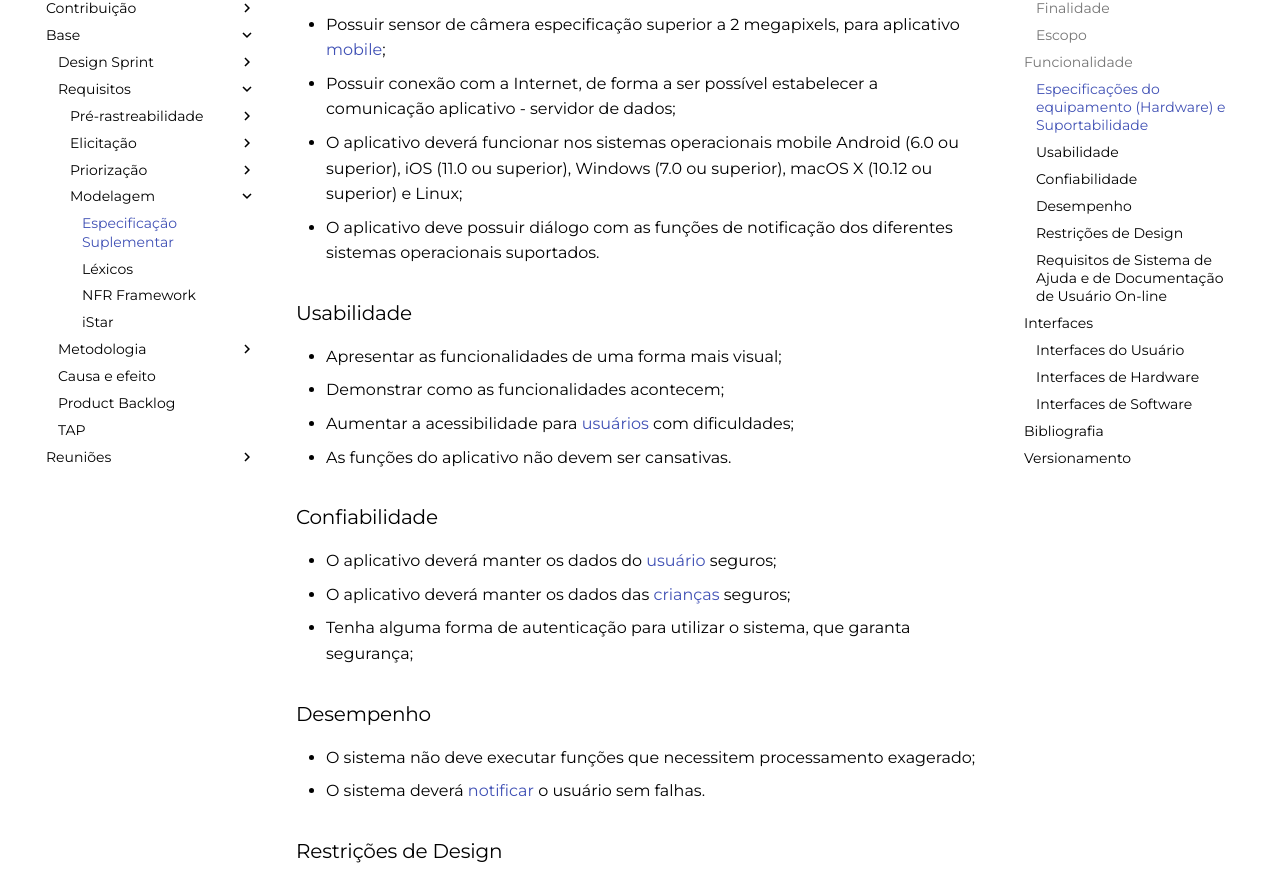
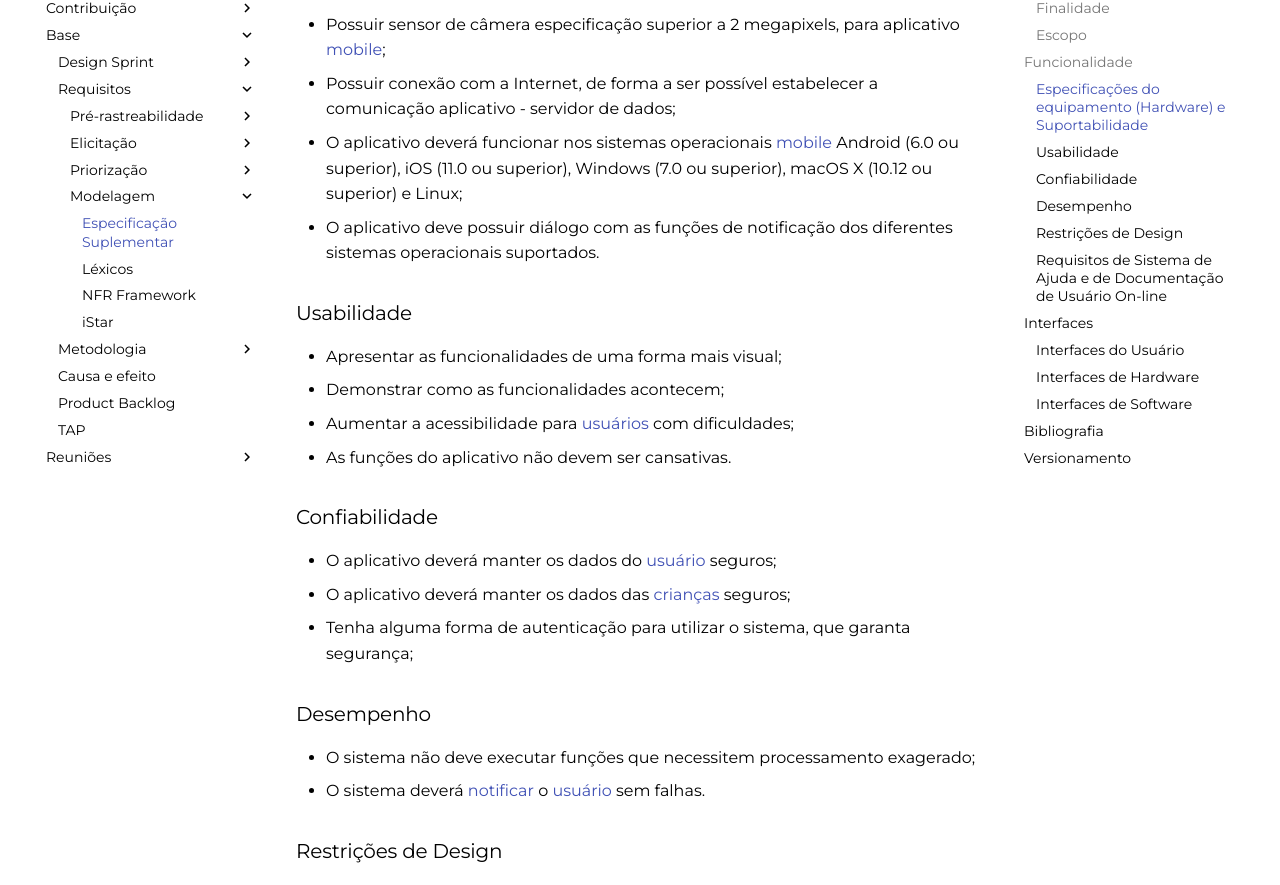
Before and after one commit to UnBArqDsw2021-1/2021.1_G6_Curumim, an MkDocs documentation site: the page built from docs/base/requisitos/modelagem/especificacao-suplementar.md, in a window 1280 px wide and 1400 px high, scrolled down 673 px. Shown: the part 127-1012 px from the top of the window. Built offline with MkDocs 1.6.1 and Material for MkDocs 9.7.7, drawn with Linux system fonts in a browser that asks for light colours; comment, search, counter and statistics services are not loaded; some of the changed lines change nothing that is shown.

Commit message:
doc(#53) Correções finais e adição de hiperlinks

```diff
--- a/docs/base/requisitos/modelagem/especificacao-suplementar.md
+++ b/docs/base/requisitos/modelagem/especificacao-suplementar.md
@@ -25,7 +25,7 @@ O hardware que suporte este aplicativo deve ser: </p>
 
 - Possuir sensor de câmera especificação superior a 2 megapixels, para aplicativo [mobile](../lexicos/#lexico-mobile);
 - Possuir conexão com a Internet, de forma a ser possível estabelecer a comunicação aplicativo - servidor de dados;
-- O aplicativo deverá funcionar nos sistemas operacionais mobile Android (6.0 ou superior), iOS (11.0 ou superior), Windows (7.0 ou superior), macOS X (10.12 ou superior) e Linux;
+- O aplicativo deverá funcionar nos sistemas operacionais [mobile](../lexicos/#lexico-mobile) Android (6.0 ou superior), iOS (11.0 ou superior), Windows (7.0 ou superior), macOS X (10.12 ou superior) e Linux;
 - O aplicativo deve possuir diálogo com as funções de notificação dos diferentes sistemas operacionais suportados.
 
 ### Usabilidade
@@ -44,7 +44,7 @@ O hardware que suporte este aplicativo deve ser: </p>
 ### Desempenho
 
 - O sistema não deve executar funções que necessitem processamento exagerado;
-- O sistema deverá [notificar](../lexicos/#lexico-notificar) o usuário sem falhas.
+- O sistema deverá [notificar](../lexicos/#lexico-notificar) o [usuário](../lexicos/#lexico-usuario) sem falhas.
 
 ### Restrições de Design
 
@@ -90,4 +90,4 @@ A aplicação deve possuir barra de navegação lateral que disponibilize as dif
 | Versão | Data | Modificação | Autor |
 |:-:|--|--|--|
 |1.0|03/08/2021| Criação do documento | João Pedro |
-|1.0|12/08/2021| Corrigindo links | João Pedro |
+|1.1|12/08/2021| Corrigindo links | João Pedro |
```
